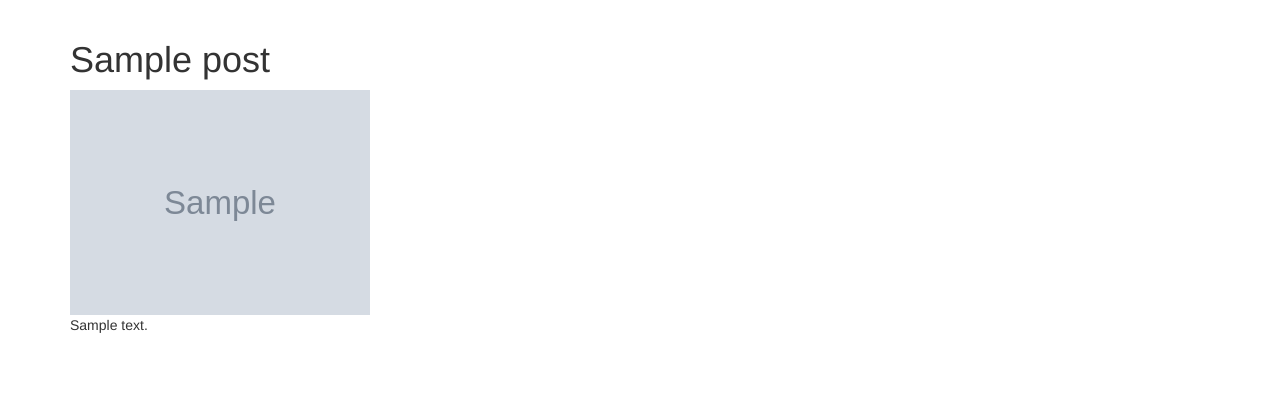
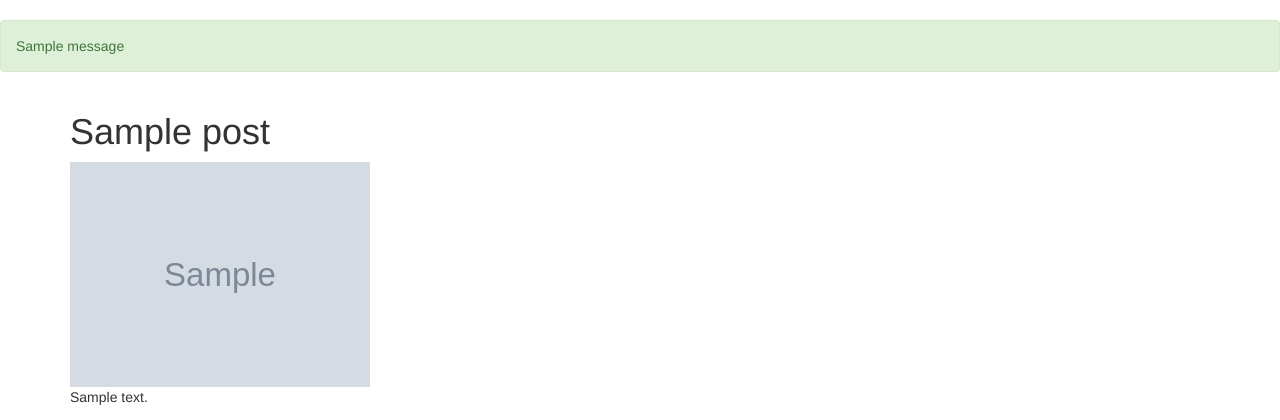
Before and after one commit to hyejeongpark/djangoclass, a Django app: page /1/ in a window 1280 px wide. Shown: the part 41-461 px from the top of the page. Run offline with Django 3.2, Linux system fonts and the light colour scheme; tables that the repository leaves empty hold one stand-in row (values such as "Sample post"); grey boxes marked "Sample" are stand-in pictures; one stand-in notice (Sample message) is shown; some libraries are stand-ins or nearby versions.

Commit message:
Add message

```diff
--- a/blog/templates/blog/post_detail.html
+++ b/blog/templates/blog/post_detail.html
@@ -11,6 +11,15 @@
     <p>My blog</p>
     <hr/>
   </header>
+
+  {% if messages %}
+    {% for message in messages %}
+    <div class="alert alert-{{ message.tags }}">
+      {{ message }}
+    </div>
+    {% endfor %}
+  {% endif %}
+
   <div class="container">
     <h1>{{ post.title }}</h1>
     <img src="{{ post.photo.url }}" width="300px"/>
--- a/blog/views.py
+++ b/blog/views.py
@@ -1,9 +1,11 @@
 
 from django.http import HttpResponse, Http404
+from django.contrib import messages
 # from django.views.generic import CreateView
 from django.shortcuts import redirect, render, get_object_or_404
 from .models import Post
 from .forms import PostForm, CommentForm
+
 
 def index(request):
     post_list = Post.objects.all()
@@ -26,6 +28,7 @@ def post_new(request):
             # return redirect(post.get_absolute_url())
 
             # 방법 3)
+            messages.success(request, '새로운 포스팅을 등록했습니다.')
             return redirect(post)
     else:
         form = PostForm()
```
